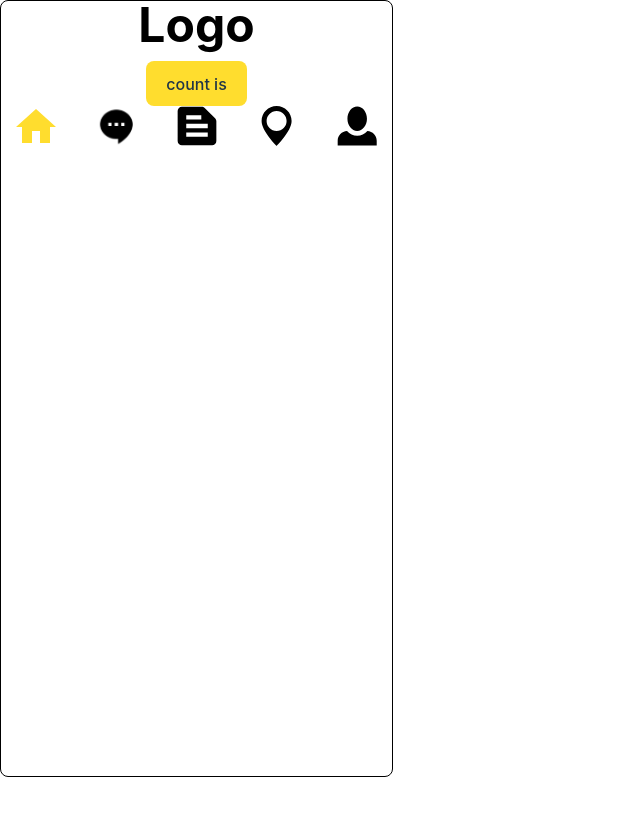
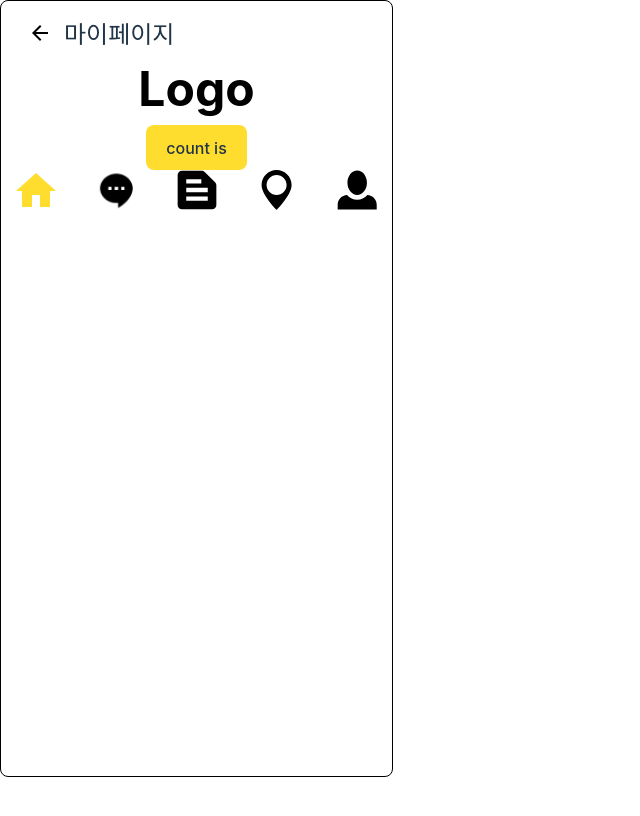
Before and after one commit to cho1n/PUDDY-sp-Frontend_restart, a React (Vite) app: page / in a window 1280 px wide. Shown: the top 816 px of the page, without its empty margins (0-640 px from the left). Built offline with nearby package versions, Linux system fonts and the light colour scheme.

Commit message:
feat: Header 구현

```diff
--- a/src/App.tsx
+++ b/src/App.tsx
@@ -1,9 +1,11 @@
 import "./App.css";
 import { FooterNav } from "./components/common/FooterNav/FooterNav.tsx";
+import { Header } from "./components/common/Header/header.tsx";
 
 function App() {
   return (
     <>
+      <Header title={"마이페이지"} />
       <p className="text-5xl text-fontBlack font-bold mb-3"> Logo </p>
       <button className="bg-bgYellow w-500 h-500">count is</button>
       <FooterNav />
--- /dev/null
+++ b/src/components/common/Header/header.tsx
@@ -0,0 +1,20 @@
+import arrow from "../../../assets/Header/arrow_back.svg";
+
+interface Title {
+  title: string;
+}
+
+export const Header = (titleObject: Title) => {
+  return (
+    <div className="flex w-full h-16 px-1 py-2 items-center gap-1 shrink-0">
+      <div className="flex justify-center items-center gap-2.5 ">
+        <a href="" className="flex p-2 justify-center items-center gap-2.5">
+          <img src={arrow} className="w-6 h-6" alt="arrow" />
+        </a>
+      </div>
+      <p className="flex-1 h-6 leading-7 font-normal text-2xl text-left">
+        {titleObject.title}
+      </p>
+    </div>
+  );
+};
```
Also changed, not shown: src/assets/Header/arrow_back.svg (added).
